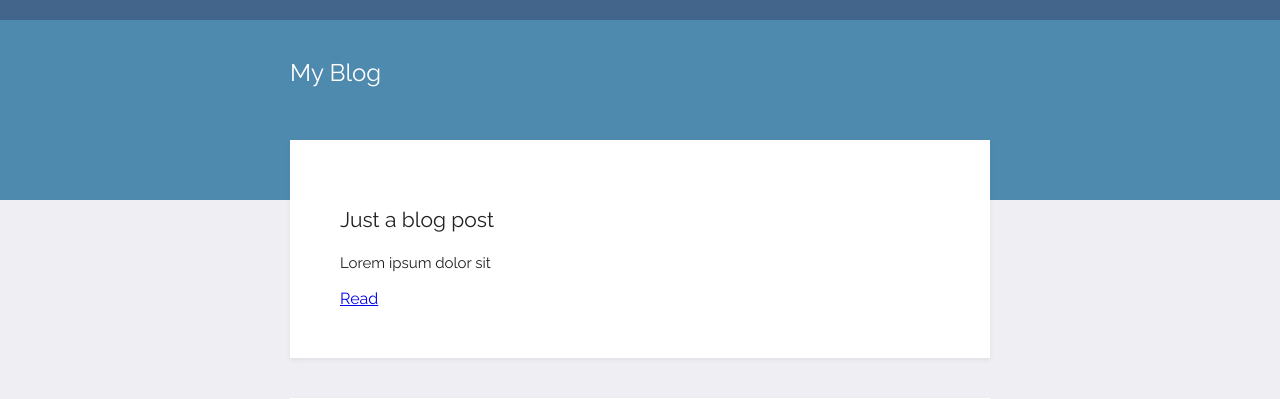
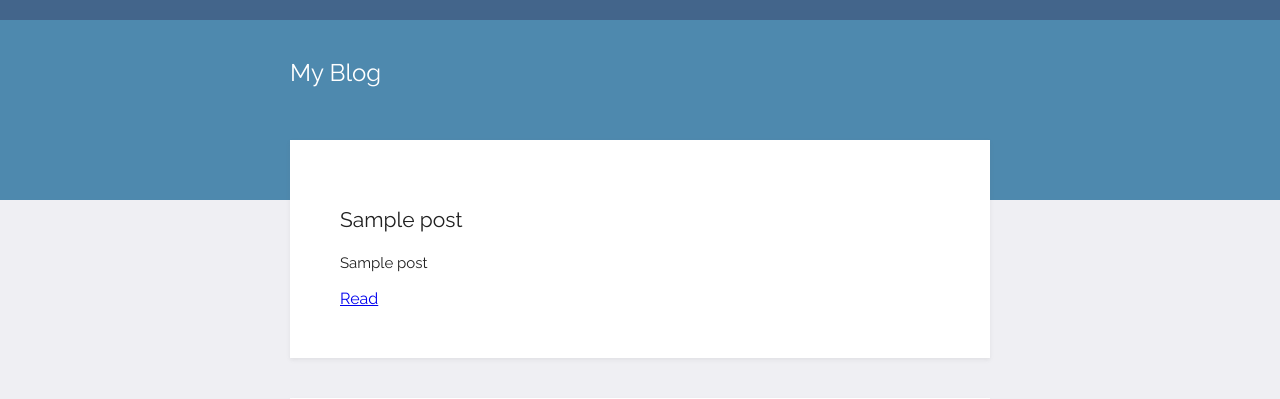
Before and after one commit to kiran-src/blog, a Flask app: template templates/index.html in a window 1280 px wide. Shown: the top 399 px of the page. Run offline with Flask 2, Linux system fonts and the light colour scheme; the template is opened without the code that fills it: most values are stand-ins (such as "Sample title", 1, 10 or a date in 2020).

Commit message:
Edited home page to display titles and subtitles from API request Created hyperlinks on homepage to link to each respective blog page

```diff
--- a/main.py
+++ b/main.py
@@ -1,11 +1,26 @@
 from flask import Flask, render_template
-
+import requests
 
 app = Flask(__name__)
 
+api = requests.get(url="https://api.npoint.io/c790b4d5cab58020d391")
+api.raise_for_status()
+posts = api.json()
+
+
 @app.route('/')
 def home():
-    return render_template("index.html")
+    return render_template("index.html", posts=posts)
+
+
+@app.route('/posts/<page>')
+def post_page(page):
+    post = {}
+    for i in posts:
+        if i['id'] == page:
+            post = i
+    return render_template("post.html", post=post)
+
 
 if __name__ == "__main__":
     app.run(debug=True)
--- a/templates/index.html
+++ b/templates/index.html
@@ -11,13 +11,16 @@
     <div class="top">
         <div class="title"><h1>My Blog</h1></div>
     </div>
-    <div class="content">
-        <div class="card">
-            <h2>Just a blog post</h2>
-            <p class="text">Lorem ipsum dolor sit </p>
-            <a href="#">Read</a>
+    {%for post in posts:%}
+        <div class="content">
+            <div class="card">
+                <h2>{{post["title"]}}</h2>
+                <p class="text">{{post["subtitle"]}}</p>
+
+                <a href="{{url_for('post_page', page=post['id'])}}">Read</a>
+            </div>
         </div>
-    </div>
+    {%endfor%}
     <div class="content">
         <div class="card">
             <h2>Another blog post</h2>
```
